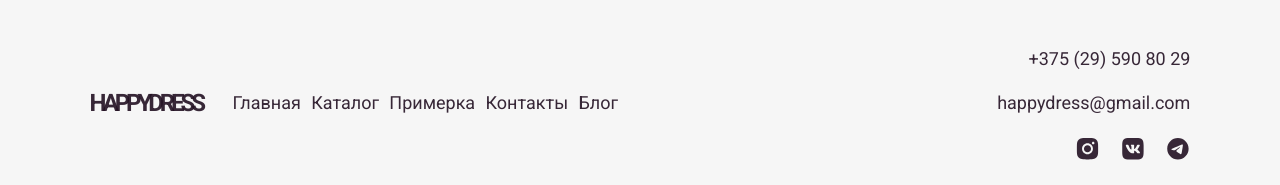
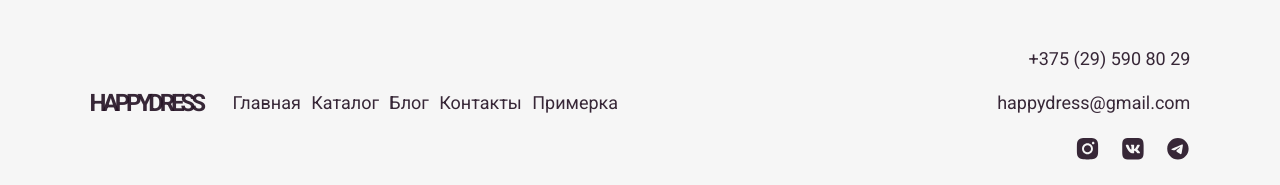
Before and after one commit to Happy-Dress/happy-dress-fe, a React (Create React App) app: page / in a window 1280 px wide. Shown: the part 1689-1874 px from the top of the page. Built offline with nearby package versions, Linux system fonts and the light colour scheme.

Commit message:
HAP-38:fix code

```diff
--- a/src/components/Footer/Footer.dictionary.js
+++ b/src/components/Footer/Footer.dictionary.js
@@ -1,7 +1,7 @@
 const FOOTER_DICTIONARY = {
     FOOTER_LOGO: 'HAPPYDRESS',
     FOOTER_NAV_ITEMS: ['Главная', 'Каталог', 'Блог', 'Контакты', 'Примерка'],
-    FOOTER_MOBILE_NAV_ITEMS: ['Главная', 'Каталог', 'Примерка', 'Контакты', 'Блог' ],
+    FOOTER_MOBILE_NAV_ITEMS: ['Главная', 'Каталог', 'Блог','Контакты','Примерка'],
     PHONE_NUMBER: '+375 (29) 590 80 29',
     FOOTER_EMAIL: 'happydress@gmail.com',
     FOOTER_SIGNATURE:['текст рыбка(год).что-то','г.Витебск, пр-т Фрунзе 81/33, ТЦ Эвиком,  2 эт. пав. 500'],
--- a/src/components/Footer/FooterDesktop/FooterDesktop.module.scss
+++ b/src/components/Footer/FooterDesktop/FooterDesktop.module.scss
@@ -1,5 +1,4 @@
 @import '../../../styles/media-sizes';
-// @import url('../../../styles/_media-sizes.scss');
 @import '../../../styles/_colors.scss';
 
 .FooterDesktop {
--- a/src/components/Footer/FooterMobile/FooterMobile.module.scss
+++ b/src/components/Footer/FooterMobile/FooterMobile.module.scss
@@ -102,7 +102,7 @@
     display: none;
     justify-content: center;
     text-align: center;
-    padding: 30px 0px 37.49px 0;
+    padding: 30px 37.49px 0;
     @media screen and (max-width:$lg-size) {
       display: flex;
       font-size: 18px;
--- a/src/styles/_media-sizes.scss
+++ b/src/styles/_media-sizes.scss
@@ -5,4 +5,3 @@ $md-size:768px;
 $sm-size:425px;
 $xs-size:375px;
 $xxs-size:320px;
-$width: calc(86.5%);
```
